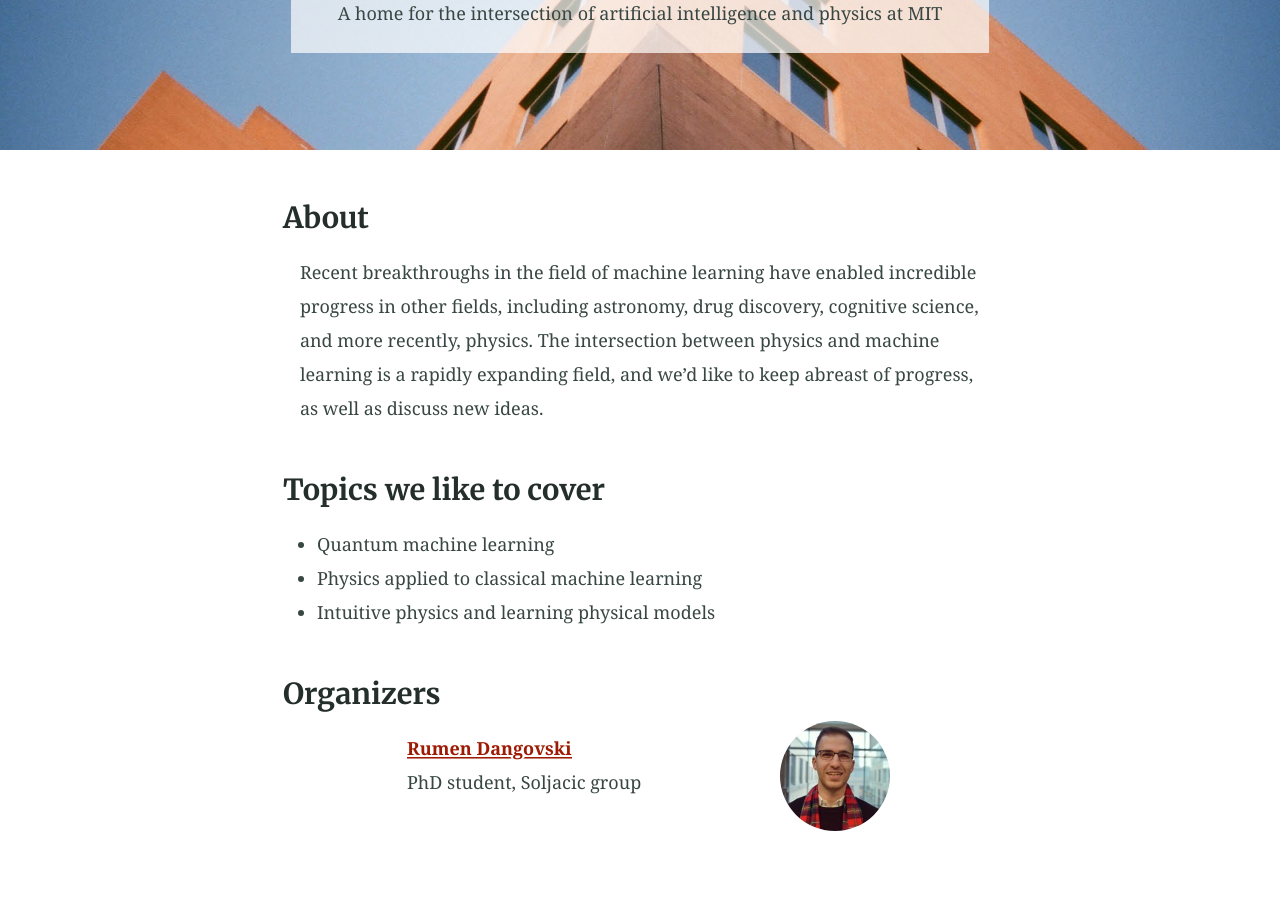
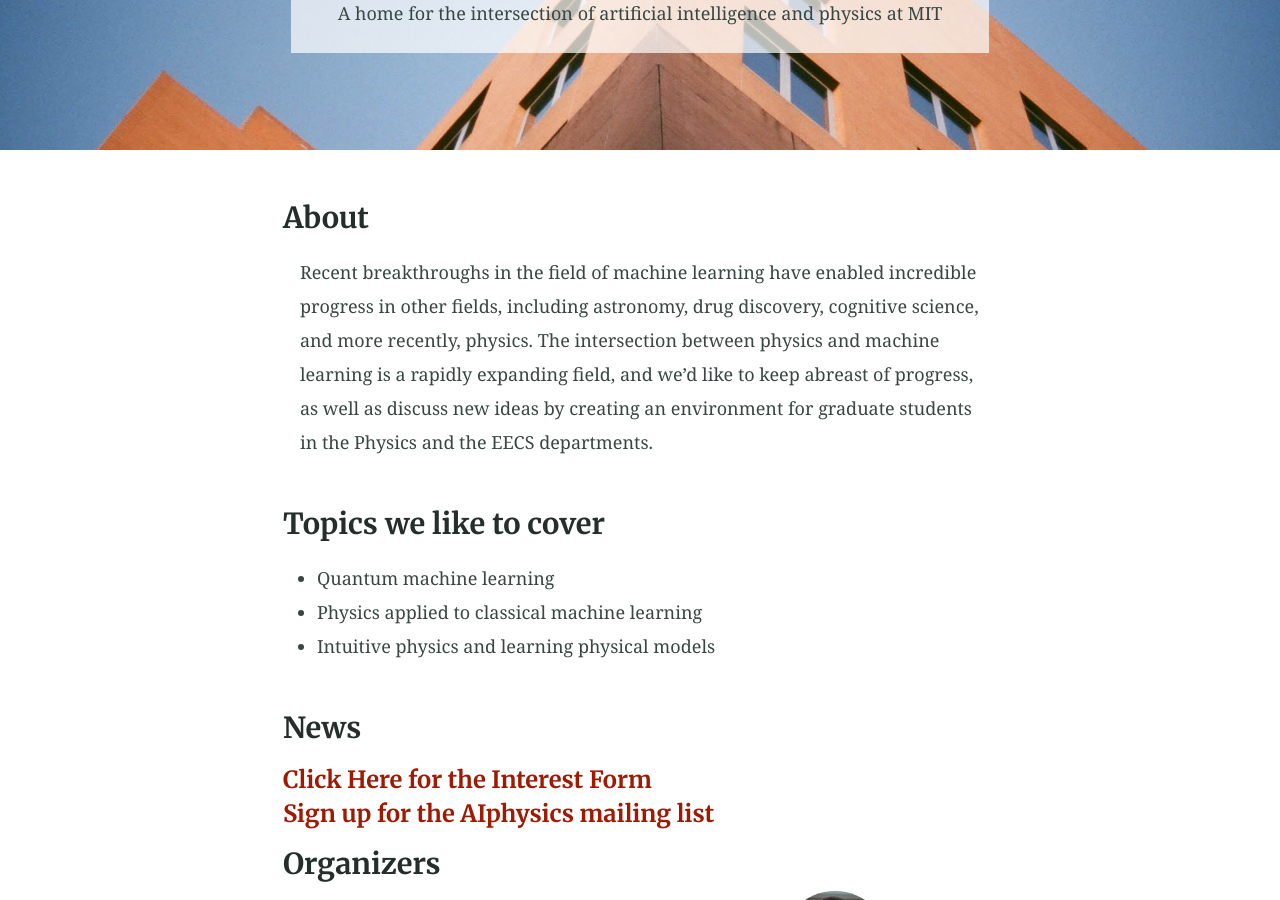
Before and after one commit to biswaroopmukherjee/phys-ml-mit, a Jekyll site: the page built from index.markdown, in a window 1280 px wide and 900 px high, scrolled down 274 px. Built offline with Jekyll 4.4.1, drawn with Linux system fonts in a browser that asks for light colours.

Commit message:
incorporated feedback from Soljacic's group students

```diff
--- a/index.markdown
+++ b/index.markdown
@@ -8,7 +8,7 @@ excerpt: "MIT Physics + ML"
 ---
 
 
-Recent breakthroughs in the field of machine learning have enabled incredible progress in other fields, including astronomy, drug discovery, cognitive science, and more recently, physics. The intersection between physics and machine learning is a rapidly expanding field, and we'd like to keep abreast of progress, as well as discuss new ideas.
+Recent breakthroughs in the field of machine learning have enabled incredible progress in other fields, including astronomy, drug discovery, cognitive science, and more recently, physics. The intersection between physics and machine learning is a rapidly expanding field, and we'd like to keep abreast of progress, as well as discuss new ideas by creating an environment for graduate students in the Physics and the EECS departments.
 
 ## Topics we like to cover
 
@@ -17,6 +17,11 @@ Recent breakthroughs in the field of machine learning have enabled incredible pr
 - Intuitive physics and learning physical models
 
 
+## News
+
+#### [Click Here for the Interest Form](https://forms.gle/XtyfMMer7zn119N89)
+
+#### [Sign up for the AIphysics mailing list](http://mailman.mit.edu/mailman/listinfo/aiphysics)
 
 ## Organizers
 
```
